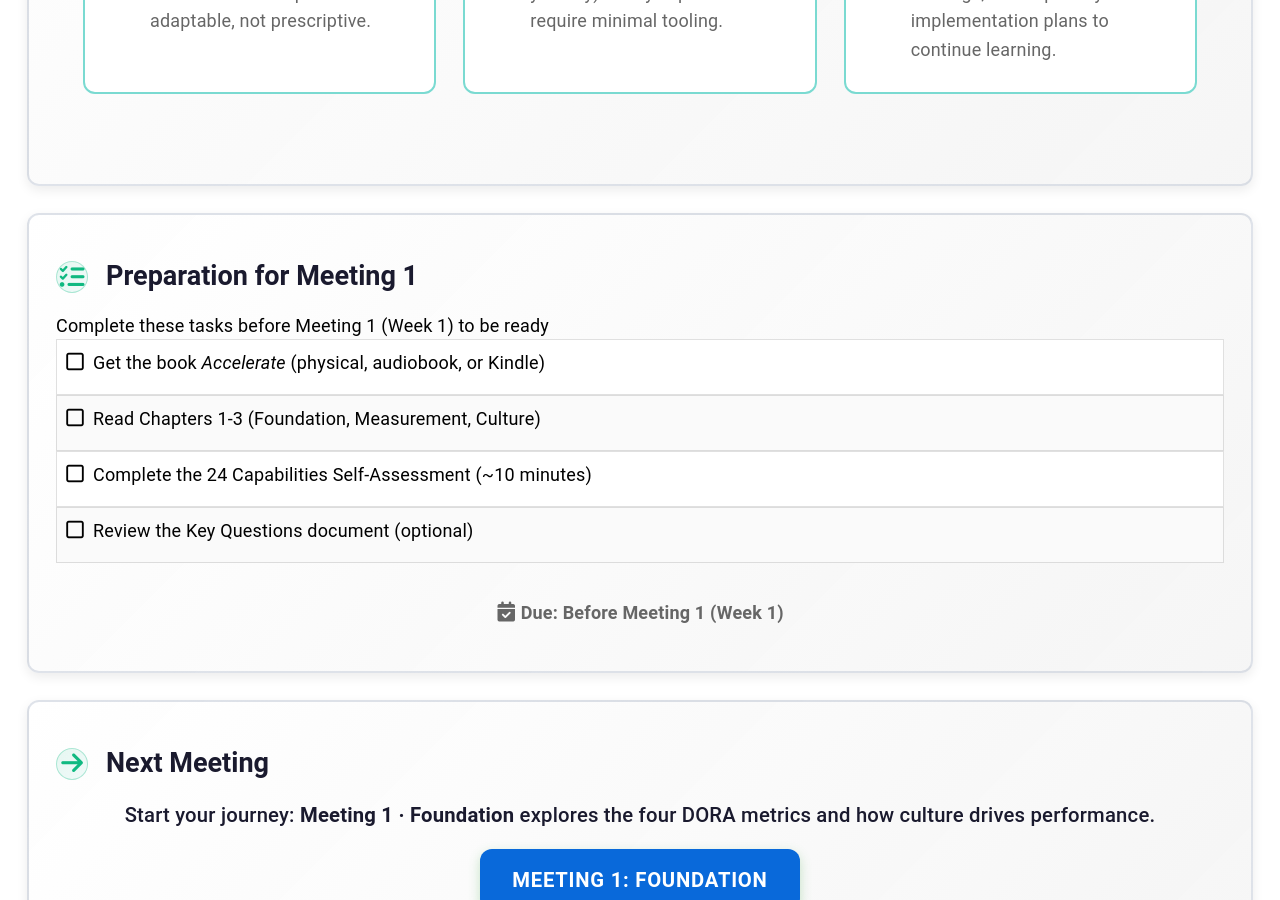
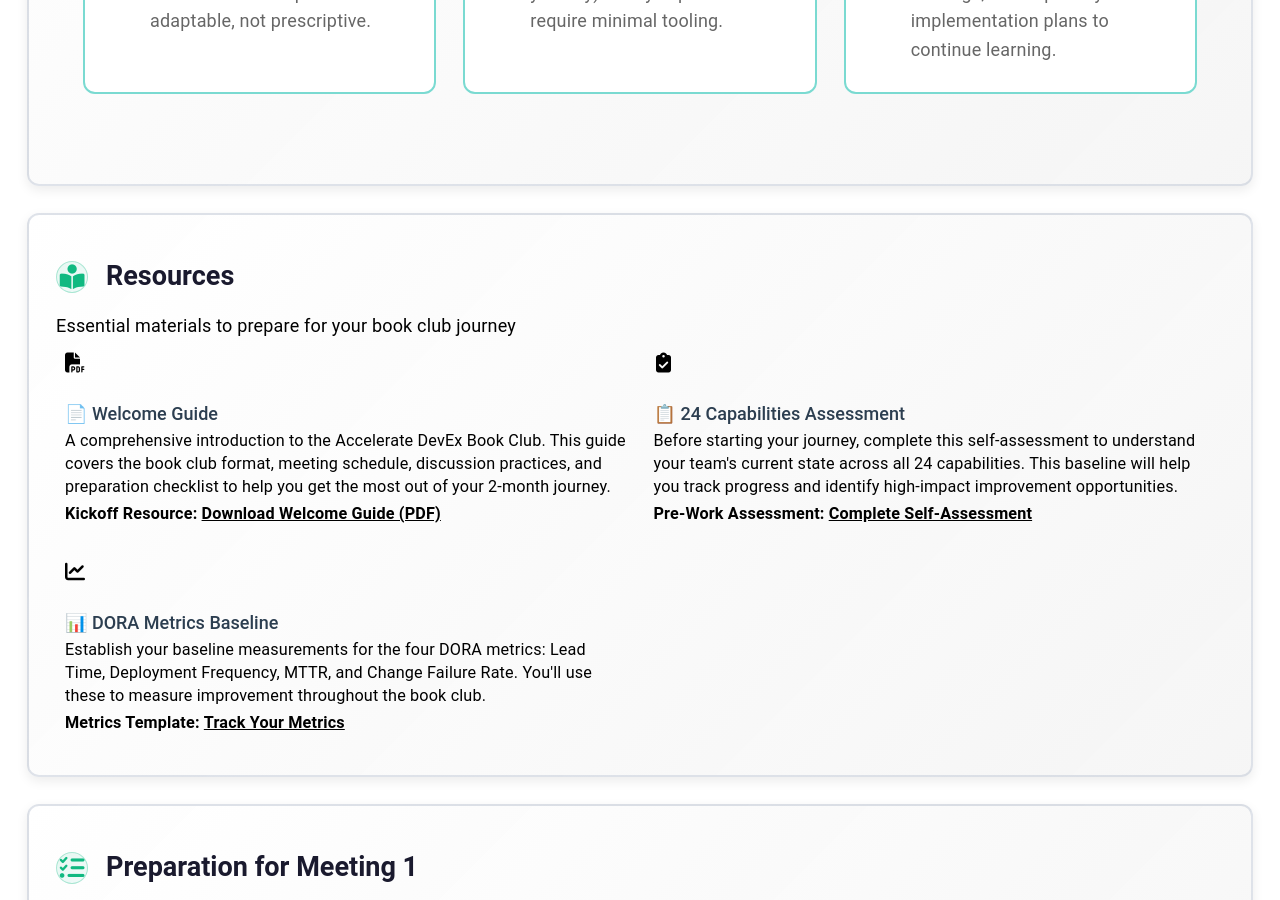
Before and after one commit to mhenke/accelerate-devex-book-club-notebooklm, a Jekyll site: the page built from docs/_meetings/meeting-0.md, in a window 1280 px wide and 900 px high, scrolled down 4372 px. Built offline with Jekyll 4.4.1, drawn with Linux system fonts in a browser that asks for light colours; some web fonts are replaced.

Commit message:
Add Welcome Guide PDF and Resources section to Meeting 0
- Uploaded Welcome-to-Our-DevOps-Book-Club.pdf (3.2 MB) to S3 as welcome-devex-book-club.pdf
- Added Resources section to meeting-0.md with three key materials:
  1. Welcome Guide (PDF) - Comprehensive book club introduction
  2. 24 Capabilities Assessment - Self-assessment for baseline
  3. DORA Metrics Baseline - Template for tracking metrics
- Follows the same resource callout pattern from other meetings
- PDF stored in S3 for optimal performance and repository size management
- URL: https://accelerate-devex-book-club-notebooklm.s3.amazonaws.com/meeting-0/welcome-devex-book-club.pdf

🤖 Generated with [Claude Code](https://claude.com/claude-code)

Co-Authored-By: Claude <noreply@anthropic.com>

```diff
--- a/docs/_meetings/meeting-0.md
+++ b/docs/_meetings/meeting-0.md
@@ -504,6 +504,49 @@ document.addEventListener('keydown', function(event) {
   </div>
 </div>
 
+<!-- RESOURCES -->
+<div class="section-card" markdown="0">
+  <div class="step-header">
+    <h2><i class="fas fa-book-reader" aria-hidden="true"></i> Resources</h2>
+    <p class="section-intro">Essential materials to prepare for your book club journey</p>
+  </div>
+
+  <div class="resource-callout-grid">
+    <div class="resource-callout warning-style">
+      <div class="callout-icon">
+        <i class="fas fa-file-pdf" aria-hidden="true"></i>
+      </div>
+      <div class="callout-content">
+        <h3>📄 Welcome Guide</h3>
+        <p>A comprehensive introduction to the Accelerate DevEx Book Club. This guide covers the book club format, meeting schedule, discussion practices, and preparation checklist to help you get the most out of your 2-month journey.</p>
+        <p><strong>Kickoff Resource:</strong> <a href="https://accelerate-devex-book-club-notebooklm.s3.amazonaws.com/meeting-0/welcome-devex-book-club.pdf" class="resource-link" target="_blank"><strong>Download Welcome Guide (PDF)</strong></a></p>
+      </div>
+    </div>
+
+    <div class="resource-callout">
+      <div class="callout-icon">
+        <i class="fas fa-clipboard-check" aria-hidden="true"></i>
+      </div>
+      <div class="callout-content">
+        <h3>📋 24 Capabilities Assessment</h3>
+        <p>Before starting your journey, complete this self-assessment to understand your team's current state across all 24 capabilities. This baseline will help you track progress and identify high-impact improvement opportunities.</p>
+        <p><strong>Pre-Work Assessment:</strong> <a href="https://github.com/mhenke/accelerate-devex-book-club-notebooklm/blob/main/resources/assessments/24-capabilities-assessment.md" class="resource-link" target="_blank"><strong>Complete Self-Assessment</strong></a></p>
+      </div>
+    </div>
+
+    <div class="resource-callout">
+      <div class="callout-icon">
+        <i class="fas fa-chart-line" aria-hidden="true"></i>
+      </div>
+      <div class="callout-content">
+        <h3>📊 DORA Metrics Baseline</h3>
+        <p>Establish your baseline measurements for the four DORA metrics: Lead Time, Deployment Frequency, MTTR, and Change Failure Rate. You'll use these to measure improvement throughout the book club.</p>
+        <p><strong>Metrics Template:</strong> <a href="https://github.com/mhenke/accelerate-devex-book-club-notebooklm/blob/main/resources/assessments/dora-metrics-template.md" class="resource-link" target="_blank"><strong>Track Your Metrics</strong></a></p>
+      </div>
+    </div>
+  </div>
+</div>
+
 <!-- ACTION ITEMS -->
 <div class="section-card action-items" markdown="0">
   <div class="action-header">
```
